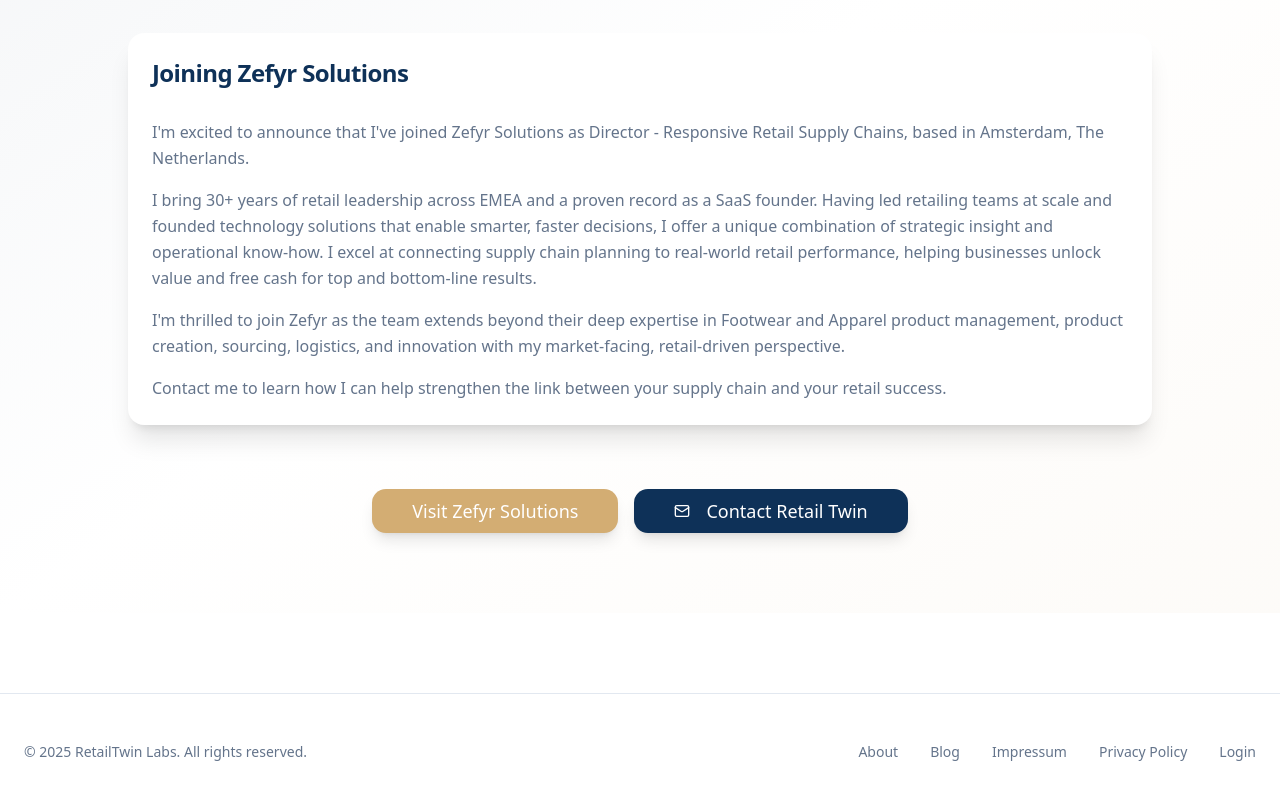
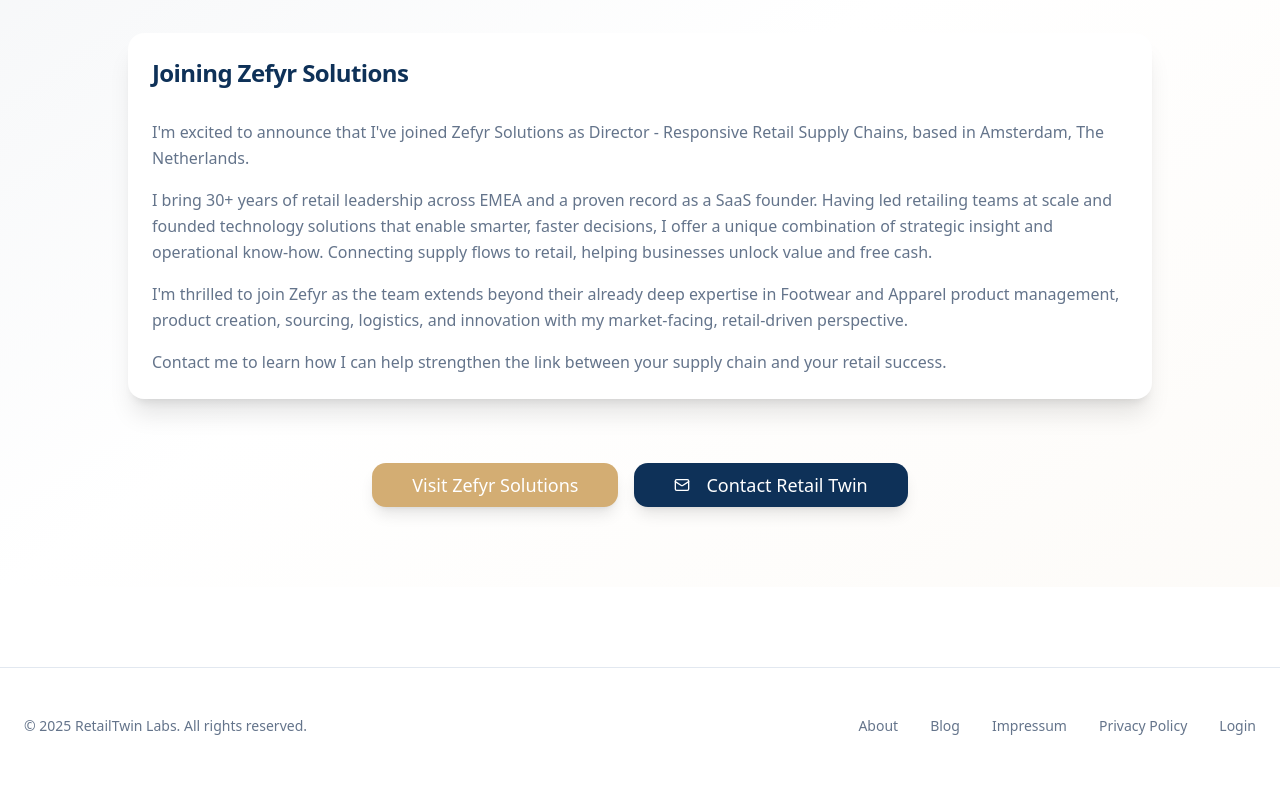
Before and after one commit to retailtwin/retailtwin-cockpit, a React (Vite) app: page / in a window 1280 px wide. Shown: the part 3459-4259 px from the top of the page. Built offline with nearby package versions, Linux system fonts and the light colour scheme; the HTML template or start-up script is replaced by a standard one.

Commit message:
Visual edit in Lovable
Edited UI in Lovable

```diff
--- a/src/pages/Landing.tsx
+++ b/src/pages/Landing.tsx
@@ -228,12 +228,8 @@ const Landing = () => {
                   <p>
                     I'm excited to announce that I've joined Zefyr Solutions as Director - Responsive Retail Supply Chains, based in Amsterdam, The Netherlands.
                   </p>
-                  <p>
-                    I bring 30+ years of retail leadership across EMEA and a proven record as a SaaS founder. Having led retailing teams at scale and founded technology solutions that enable smarter, faster decisions, I offer a unique combination of strategic insight and operational know-how. I excel at connecting supply chain planning to real-world retail performance, helping businesses unlock value and free cash for top and bottom-line results.
-                  </p>
-                  <p>
-                    I'm thrilled to join Zefyr as the team extends beyond their deep expertise in Footwear and Apparel product management, product creation, sourcing, logistics, and innovation with my market-facing, retail-driven perspective.
-                  </p>
+                  <p>I bring 30+ years of retail leadership across EMEA and a proven record as a SaaS founder. Having led retailing teams at scale and founded technology solutions that enable smarter, faster decisions, I offer a unique combination of strategic insight and operational know-how. Connecting supply flows to retail, helping businesses unlock value and free cash.</p>
+                  <p>I'm thrilled to join Zefyr as the team extends beyond their already deep expertise in Footwear and Apparel product management, product creation, sourcing, logistics, and innovation with my market-facing, retail-driven perspective.</p>
                   <p>
                     Contact me to learn how I can help strengthen the link between your supply chain and your retail success.
                   </p>
```
